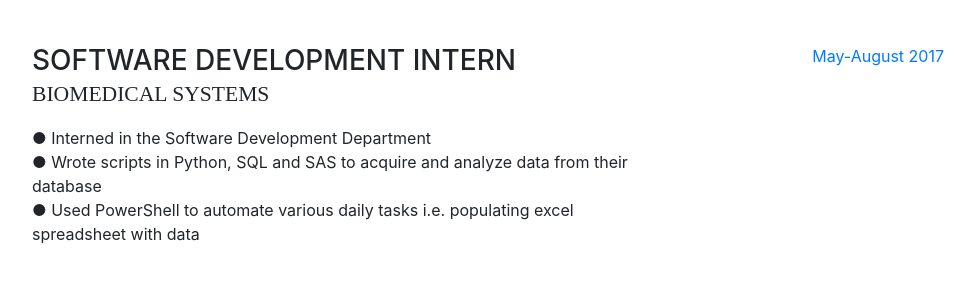
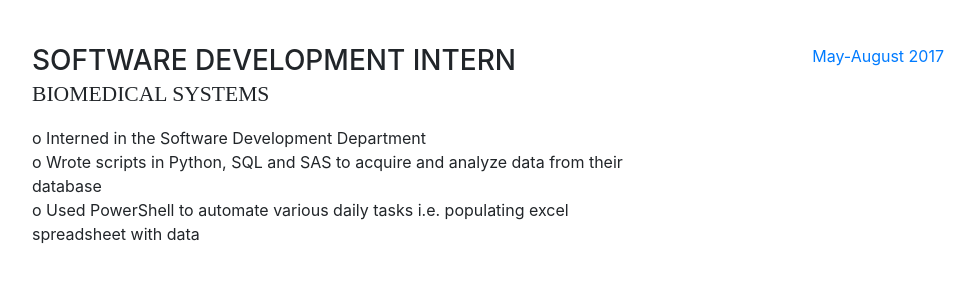
Before and after one commit to abhiramchavakula/sonuchavakula.github.io, a website with bundled scripts: page index.html in a window 1280 px wide. Shown: the part 1300-1596 px from the top of the page, without its empty margins (288-1263 px from the left). Built offline with nearby package versions, Linux system fonts and the light colour scheme; a web font is replaced by a local one.

Commit message:
Update index.html

```diff
--- a/index.html
+++ b/index.html
@@ -116,8 +116,8 @@
             <div class="resume-content mr-auto">
               <h3 class="mb-0">Software Engineer</h3>
               <div class="subheading mb-3">Charter Communications</div>
-              <p>o	Overview: Built a Work Item Management System (WIMS) that produces a Kafka message when a fallout/anomaly occurs within an internal Charter application and created a UI that can direct Charter agents to accomplish the appropriate task in order to rectify the fallout.
-o	Development: The UI was built using React.js. A functional Kafka producer that produces messages in the format of a JSON object and a Kafka consumer that will accept the messages. A MongoDB data store that stored all of the collections/entities tied to WIMS. Multiple RESTful API’s that communicate with the web client and complete various tasks via the web client. All of the backend services were built using Node.js, Express middleware and JavaScript.
+              <p>o	Overview: Built a Work Item Management System (WIMS) that produces a Kafka message when a fallout/anomaly occurs within an internal Charter application and created a UI that can direct Charter agents to accomplish the appropriate task in order to rectify the fallout. <br>
+o	Development: The UI was built using React.js. A functional Kafka producer that produces messages in the format of a JSON object and a Kafka consumer that will accept the messages. A MongoDB data store that stored all of the collections/entities tied to WIMS. Multiple RESTful API’s that communicate with the web client and complete various tasks via the web client. All of the backend services were built using Node.js, Express middleware and JavaScript. <br>
 o	Environment: MongoDB, Express.js, React.js, Node.js, Kafka, JavaScript (Agile)
 </p>
             </div>
@@ -131,9 +131,9 @@
             <div class="resume-content mr-auto">
               <h3 class="mb-0">Software Development Intern</h3>
               <div class="subheading mb-3">Biomedical Systems</div>
-              <p>●	Interned in the Software Development Department <br>
-●	Wrote scripts in Python, SQL and SAS to acquire and analyze data from their database<br>
-●	Used PowerShell to automate various daily tasks i.e. populating excel spreadsheet with data</p>
+              <p>o Interned in the Software Development Department <br>
+o Wrote scripts in Python, SQL and SAS to acquire and analyze data from their database<br>
+o Used PowerShell to automate various daily tasks i.e. populating excel spreadsheet with data</p>
             </div>
             <div class="resume-date text-md-right">
               <span class="text-primary">May-August 2017</span>
```
